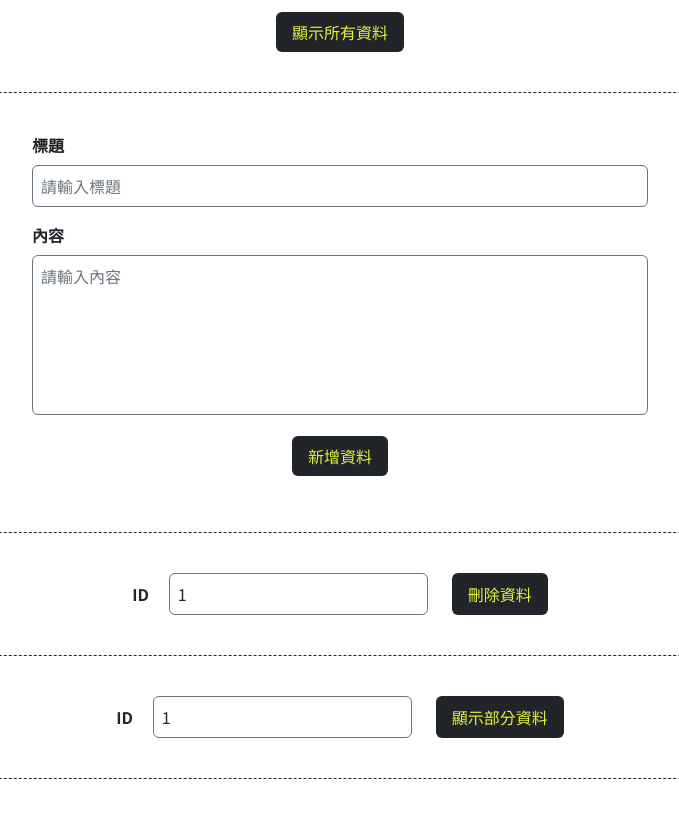
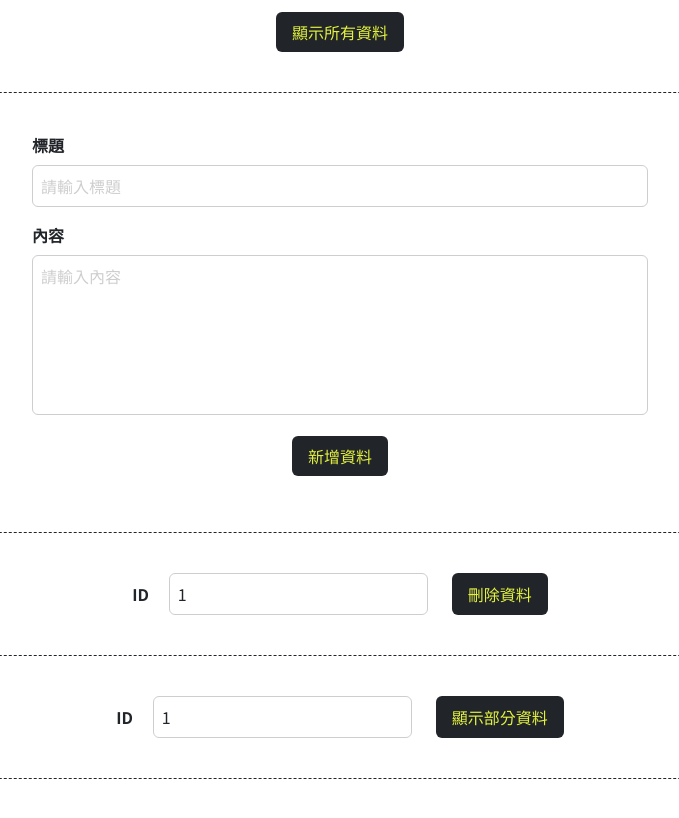
Before and after one commit to Lainieeeee/api-test-json-placeholder, a website: page index.html in a window 1280 px wide. Shown: the part 132-950 px from the top of the page, without its empty margins (300-979 px from the left). Drawn offline with nearby package versions, Linux system fonts and the light colour scheme; files that its build step writes are made by us from their sources.

Commit message:
update:upload input.css

```diff
--- a/src/input.css
+++ b/src/input.css
@@ -10,7 +10,7 @@ theme customize
 ====================================================*/
 @theme {
   --color-black:     #212529; /*編集*/
-  --color-secondary: #6c757d; /*新規追加*/
+  --color-secondary: #cecece; /*新規追加*/
   --color-avocado:   #e4f23d; /*新規追加*/
 }
 
@@ -40,7 +40,20 @@ base styles
 components styles　※Button、Card、Modal etc..
 ====================================================*/
 @layer components {
-
+  .inputTransModeOverride {
+    &:-webkit-autofill {
+      box-shadow: 0 0 0 30px theme('colors.white') inset;
+    }
+    &:-webkit-autofill:hover {
+      box-shadow: 0 0 0 30px theme('colors.white') inset;
+    }
+    &:-webkit-autofill:focus {
+      box-shadow: 0 0 0 30px theme('colors.white') inset;
+    }
+    &:-webkit-autofill:active {
+      box-shadow: 0 0 0 30px theme('colors.white') inset;
+    }
+  }
 }
 
 /*====================================================
```
